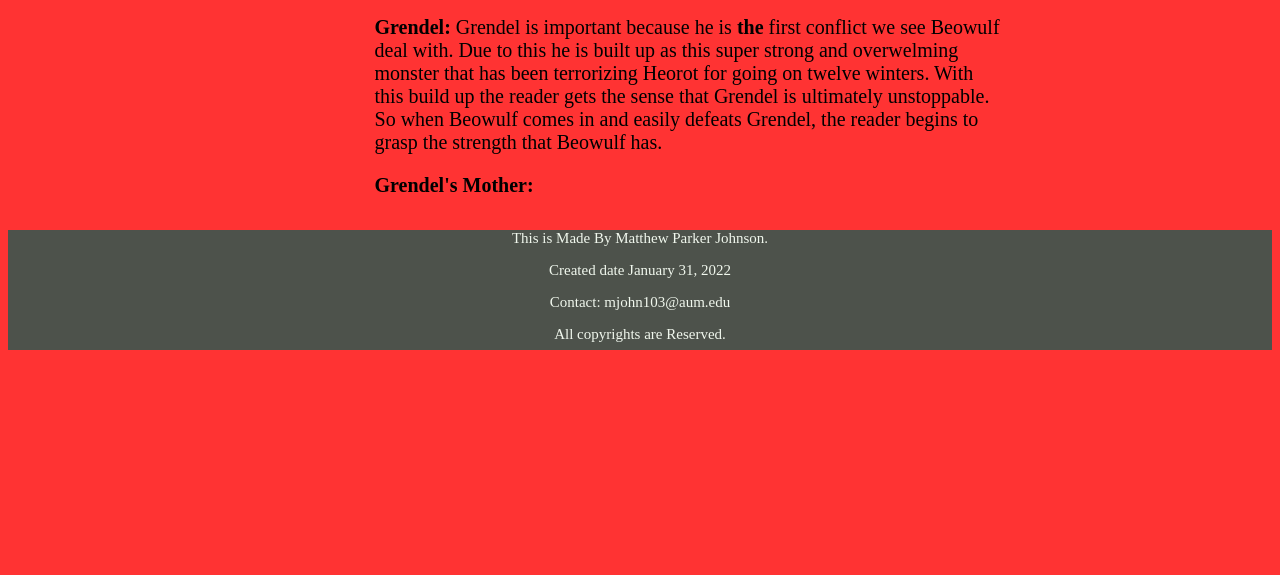
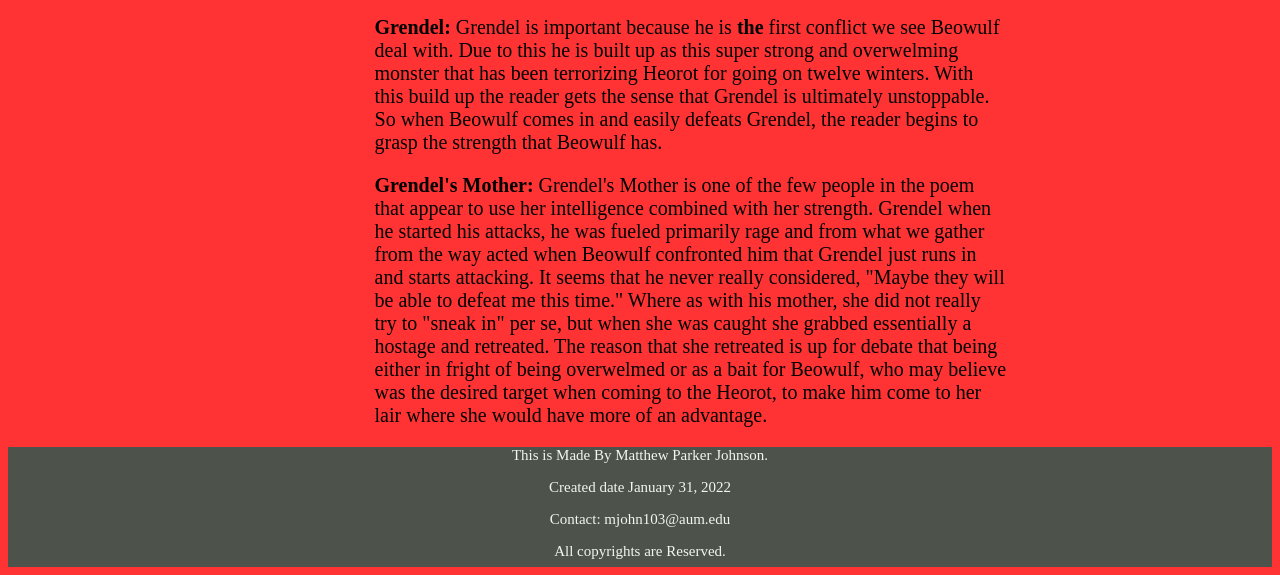
Before and after one commit to pjohnson9091/pjohnson9091.github.io, a PHP site: page /other_pages/character_page.html in a window 1280 px wide. Shown: the part 528-1103 px from the top of the page. Before the commit the page ends 878 px from the top, so only its background shows below. Run offline with PHP 8.4, Linux system fonts and the light colour scheme.

Commit message:
finished up the character discriptions

```diff
--- a/ENGL_2530_Midterm/other_pages/character_page.html
+++ b/ENGL_2530_Midterm/other_pages/character_page.html
@@ -38,7 +38,15 @@
     Heorot for going on twelve winters. With this build up the reader gets the sense that Grendel is ultimately unstoppable.
     So when Beowulf comes in and easily defeats Grendel, the reader begins to grasp the strength that Beowulf has.
  </p>
-<p class ="char_list" id = "Grendels_mother"><b>Grendel's Mother:</b> </p>
+ <p class ="char_list" id = "Grendels_mother"><b>Grendel's Mother:</b> Grendel's Mother is one of the few people in the poem
+    that appear to use her intelligence combined with her strength. Grendel when he started his attacks, he was fueled primarily
+    rage and from what we gather from the way acted when Beowulf confronted him that Grendel just runs in and
+    starts attacking. It seems that he never really considered, "Maybe they will be able to defeat me this time."
+    Where as with his mother, she did not really try to "sneak in" per se, but when she was caught she grabbed essentially
+    a hostage and retreated. The reason that she retreated is up for debate that being either in fright of being overwelmed
+    or as a bait for Beowulf, who may believe was the desired target when coming to the Heorot, to make him come to her
+    lair where she would have more of an advantage.
+ </p>
 
 
 <!--img src="../images/Beowulf_image.png" alt="Beowulf" id ="Beowulf_img" width="150" height="150">
--- a/ENGL_2530_Midterm/style/character_page.css
+++ b/ENGL_2530_Midterm/style/character_page.css
@@ -6,15 +6,22 @@ h2{
 }
 
 #Beowulf_img{
+    display: block;
     margin-left: -120px;
     margin-top: 10px;
 }
 
+#Unferth_img{
+    display: block;
+}
+
 #Grendel_img{
+    display: block;
     margin-left: 970px;
 }
 
 #Grendels_mother_img{
+    display: block;
     margin-top: 5px;
     margin-left: 1005px;
 }
@@ -24,13 +31,7 @@ p.char_list{
     padding-left: 29%;
 
 }
-#Beowulf{
 
-}
-
-#Unferth{
-
-}
 footer{
 	clear: both;
 	height: 120px;
```
Also changed, not shown: ENGL_2530_Midterm/style/HomePage.css (+0 -12 lines).
